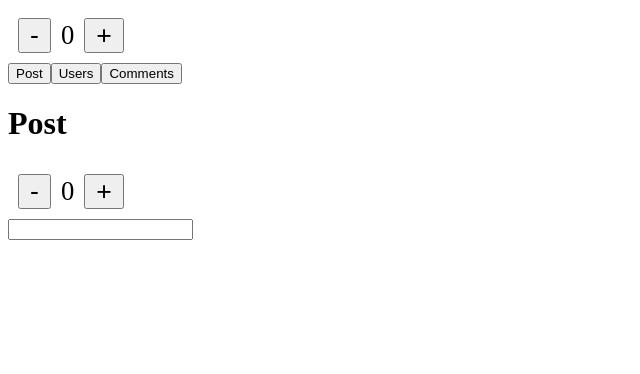
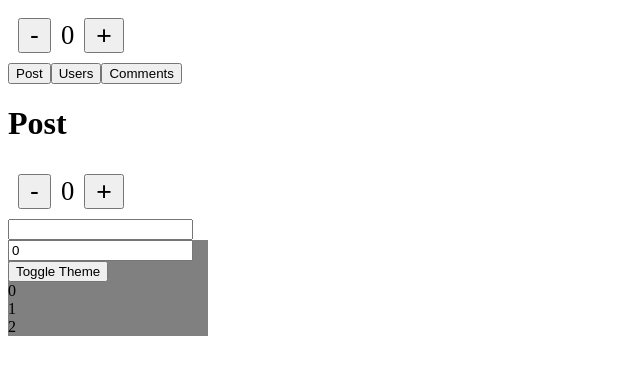
Before and after one commit to Rounik25/React-Hooks, a React (Vite) app: page / in a window 1280 px wide. Shown: the top 374 px of the page, without its empty margins (0-640 px from the left). Built offline with nearby package versions, Linux system fonts and the light colour scheme.

Commit message:
added toggle theme and List number code using useCallback

```diff
--- a/src/App.jsx
+++ b/src/App.jsx
@@ -3,6 +3,7 @@ import { CountButton } from './components/CountButton'
 import { CountButton2 } from './components/CountButton2'
 import { ResourceType } from './components/ResourceType'
 import { Todos } from './components/todos'
+import { Series } from './components/Series'
 
 function App() {
   return (
@@ -11,6 +12,7 @@ function App() {
       <ResourceType />
       <CountButton2 />
       <Todos />
+      <Series />
     </>
   )
 }
--- /dev/null
+++ b/src/components/List.jsx
@@ -0,0 +1,25 @@
+import { useEffect, useState } from "react";
+
+export function List({ getNumber }) {
+    const [item, setItem] = useState([]);
+
+
+    useEffect(() => {
+        setItem(getNumber);
+        console.log("updating");
+    }, [getNumber]);
+
+    return (
+        <>
+            {item.map(i => {
+
+                return (
+                    <div key={i}>
+                        <div>{i}</div>
+                    </div>
+                );
+            })}
+        </>
+    );
+
+}
--- /dev/null
+++ b/src/components/Series.jsx
@@ -0,0 +1,28 @@
+import { useState, useCallback } from "react";
+import { List } from "./List";
+
+export function Series() {
+    const [ theme, setTheme ] = useState(false);
+    const [number, setNumber] = useState(0);
+
+    const getNumber = useCallback(() => {
+        return [ number, number+1, number+2 ]
+    },[number])
+
+    const styles = {
+        background : theme ? 'black' : 'grey',
+        color : theme ? 'white' : 'black',
+        width : '200px'
+    }
+
+
+    return (
+        <div style={styles}>
+            <div>
+                <input type="number" onChange={e => {e.target.value !=='' ? setNumber(parseInt(e.target.value)) : setNumber(0)}} value={number} />
+            </div>
+            <button onClick={()=> setTheme(prevTheme=>!prevTheme)} >Toggle Theme</button>
+            <List getNumber={getNumber}/>
+        </div>
+    );
+}
```
